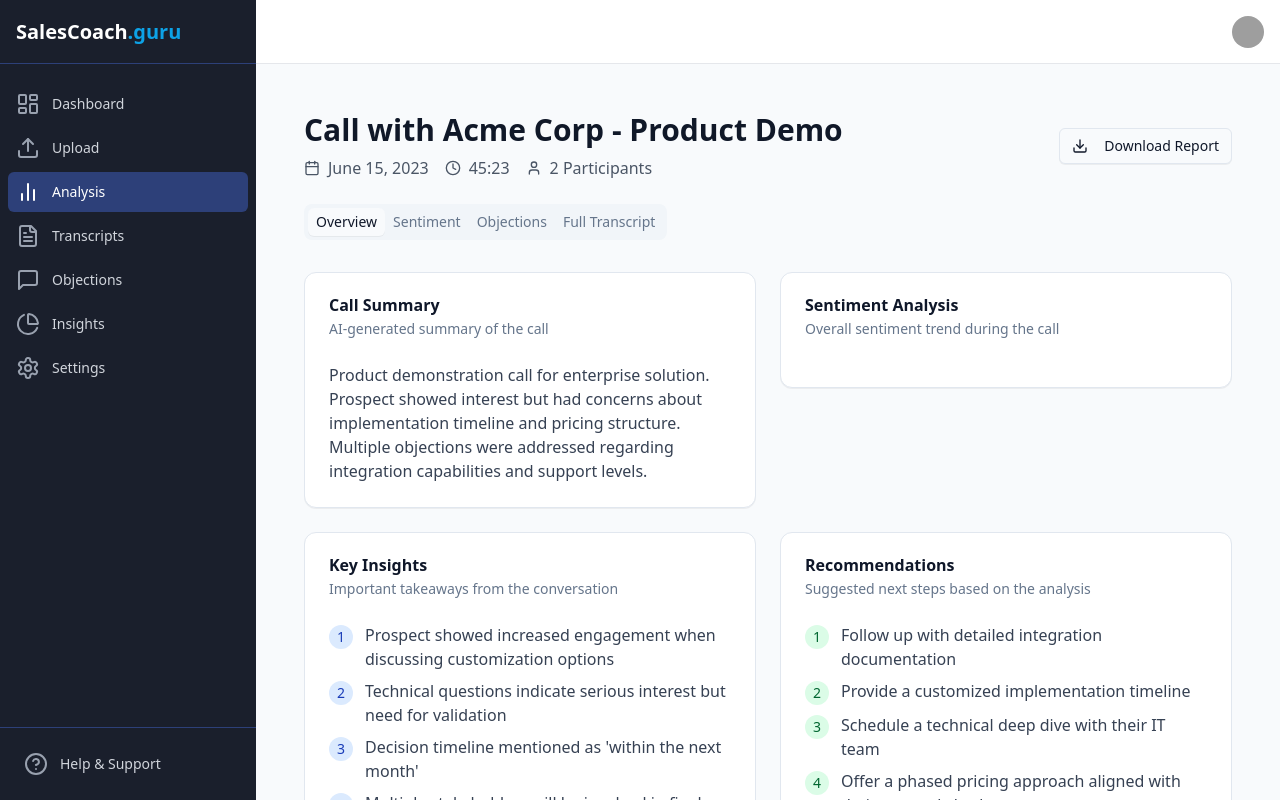
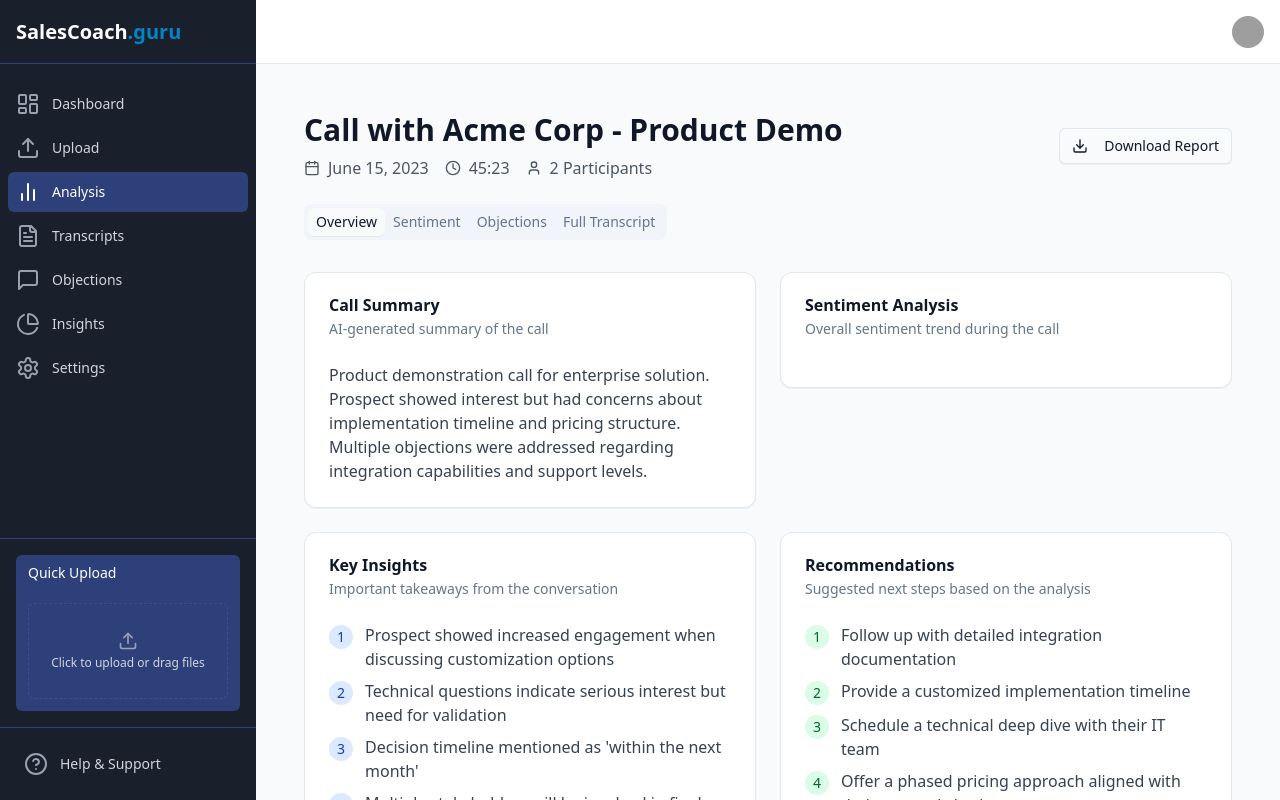
Before and after one commit to satyawaniaman/AI-Transcript-fe, a Next.js app: page /dashboard/analysis in a window 1280 px wide. Shown: the top 800 px of the page. Built offline with nearby package versions, Linux system fonts and the light colour scheme; grey boxes are pictures that could not be loaded.

Commit message:
fix: accent colour

```diff
--- a/components/DashboardLayout.tsx
+++ b/components/DashboardLayout.tsx
@@ -1,9 +1,9 @@
 "use client";
-import React, { useState } from 'react';
-import { Button } from '@/components/ui/button';
-import { usePathname } from 'next/navigation';
-import Link from 'next/link';
-import { Avatar, AvatarFallback, AvatarImage } from '@/components/ui/avatar';
+import React, { useState } from "react";
+import { Button } from "@/components/ui/button";
+import { usePathname } from "next/navigation";
+import Link from "next/link";
+import { Avatar, AvatarFallback, AvatarImage } from "@/components/ui/avatar";
 import {
   DropdownMenu,
   DropdownMenuContent,
@@ -11,7 +11,7 @@ import {
   DropdownMenuLabel,
   DropdownMenuSeparator,
   DropdownMenuTrigger,
-} from '@/components/ui/dropdown-menu';
+} from "@/components/ui/dropdown-menu";
 import {
   BarChart2,
   FileText,
@@ -25,7 +25,7 @@ import {
   Upload,
   User,
   X,
-} from 'lucide-react';
+} from "lucide-react";
 
 interface DashboardLayoutProps {
   children: React.ReactNode;
@@ -33,17 +33,46 @@ interface DashboardLayoutProps {
 
 const DashboardLayout: React.FC<DashboardLayoutProps> = ({ children }) => {
   const [sidebarOpen, setSidebarOpen] = useState(false);
+  const [sidebarFile, setSidebarFile] = useState<File | null>(null);
   const pathname = usePathname();
 
+  const fileInputRef = React.useRef<HTMLInputElement>(null);
+
   const navigation = [
-    { name: 'Dashboard', href: '/dashboard', icon: LayoutDashboard },
-    { name: 'Upload', href: '/dashboard/upload', icon: Upload },
-    { name: 'Analysis', href: '/dashboard/analysis', icon: BarChart2 },
-    { name: 'Transcripts', href: '/dashboard/transcripts', icon: FileText },
-    { name: 'Objections', href: '/dashboard/objections', icon: MessageSquare },
-    { name: 'Insights', href: '/dashboard/insights', icon: PieChart },
-    { name: 'Settings', href: '/dashboard/settings', icon: Settings },
+    { name: "Dashboard", href: "/dashboard", icon: LayoutDashboard },
+    { name: "Upload", href: "/dashboard/upload", icon: Upload },
+    { name: "Analysis", href: "/dashboard/analysis", icon: BarChart2 },
+    { name: "Transcripts", href: "/dashboard/transcripts", icon: FileText },
+    { name: "Objections", href: "/dashboard/objections", icon: MessageSquare },
+    { name: "Insights", href: "/dashboard/insights", icon: PieChart },
+    { name: "Settings", href: "/dashboard/settings", icon: Settings },
   ];
+
+  // Handle file selection
+  const handleSidebarFileChange = (e: React.ChangeEvent<HTMLInputElement>) => {
+    if (e.target.files && e.target.files[0]) {
+      setSidebarFile(e.target.files[0]);
+    }
+  };
+
+  // Handle file upload
+  const handleSidebarFileUpload = () => {
+    if (sidebarFile) {
+      console.log("Uploading file:", sidebarFile);
+      // Add your upload logic here
+      // After successful upload, you might want to clear the state:
+      // setSidebarFile(null);
+    }
+  };
+
+  // Handle file removal
+  const handleRemoveFile = () => {
+    setSidebarFile(null);
+    // Reset the file input value
+    if (fileInputRef.current) {
+      fileInputRef.current.value = "";
+    }
+  };
 
   return (
     <div className="min-h-screen flex">
@@ -53,7 +82,9 @@ const DashboardLayout: React.FC<DashboardLayoutProps> = ({ children }) => {
           {/* Sidebar header */}
           <div className="flex items-center h-16 shrink-0 px-4 border-b border-navy-700">
             <Link href="/" className="flex items-center">
-              <span className="text-xl font-bold text-white">SalesCoach<span className="text-accent">.guru</span></span>
+              <span className="text-xl font-bold text-white">
+                SalesCoach<span className="text-[#0284c7]">.guru</span>
+              </span>
             </Link>
           </div>
 
@@ -70,15 +101,19 @@ const DashboardLayout: React.FC<DashboardLayoutProps> = ({ children }) => {
                       group flex items-center px-2 py-2 text-sm font-medium rounded-md
                       ${
                         isActive
-                          ? 'bg-navy-700 text-white'
-                          : 'text-gray-300 hover:bg-navy-700 hover:text-white'
+                          ? "bg-navy-700 text-white"
+                          : "text-gray-300 hover:bg-navy-700 hover:text-white"
                       }
                     `}
                   >
                     <item.icon
                       className={`
                         mr-3 shrink-0 h-6 w-6
-                        ${isActive ? 'text-white' : 'text-gray-400 group-hover:text-gray-300'}
+                        ${
+                          isActive
+                            ? "text-white"
+                            : "text-gray-400 group-hover:text-gray-300"
+                        }
                       `}
                     />
                     {item.name}
@@ -88,8 +123,65 @@ const DashboardLayout: React.FC<DashboardLayoutProps> = ({ children }) => {
             </nav>
           </div>
 
+          {/* Upload section */}
+          <div className="p-4 mt-auto border-t border-navy-700">
+            <div className="rounded-md overflow-hidden">
+              <div className="px-3 py-2 bg-navy-700 text-white text-sm font-medium">
+                Quick Upload
+              </div>
+              <div className="p-3 bg-navy-700 bg-opacity-50">
+                <label
+                  htmlFor="sidebar-dropzone-file"
+                  className="flex flex-col items-center justify-center w-full h-24 border border-navy-600 border-dashed rounded-md cursor-pointer hover:bg-navy-700 transition-colors duration-200"
+                >
+                  <div className="flex flex-col items-center justify-center p-2">
+                    <Upload className="h-5 w-5 text-gray-400 mb-1" />
+                    <p className="text-xs text-gray-300 text-center">
+                      <span className="font-medium">Click to upload</span> or
+                      drag files
+                    </p>
+                  </div>
+                  <input
+                    id="sidebar-dropzone-file"
+                    type="file"
+                    className="hidden"
+                    onChange={handleSidebarFileChange}
+                    ref={fileInputRef}
+                  />
+                </label>
+
+                {sidebarFile && (
+                  <div className="mt-2">
+                    <div className="text-xs text-gray-300 truncate mb-1 flex justify-between items-center">
+                      <span>{sidebarFile.name}</span>
+                      <button
+                        onClick={handleRemoveFile}
+                        className="text-gray-400 hover:text-white"
+                        title="Remove file"
+                      >
+                        <X className="h-3 w-3" />
+                      </button>
+                    </div>
+                    <div className="flex justify-between items-center">
+                      <div className="text-xs text-gray-400">
+                        {(sidebarFile.size / 1024).toFixed(1)} KB
+                      </div>
+                      <button
+                        onClick={handleSidebarFileUpload}
+                        className="text-xs px-2 py-1 bg-[#0284c7] text-white rounded hover:bg-blue-600 transition-colors"
+                      >
+                        Upload
+                      </button>
+                    </div>
+                  </div>
+                )}
+              </div>
+            </div>
+          </div>
+
           {/* Help section */}
           <div className="p-4 mt-auto border-t border-navy-700">
+            <div className="rounded-md">
               <Link
                 href="/help"
                 className="group flex items-center px-2 py-2 text-sm font-medium rounded-md text-gray-300 hover:bg-navy-700 hover:text-white"
@@ -100,25 +192,30 @@ const DashboardLayout: React.FC<DashboardLayoutProps> = ({ children }) => {
             </div>
           </div>
         </div>
+      </div>
 
       {/* Mobile menu */}
-      <div className={`
+      <div
+        className={`
         md:hidden fixed inset-0 flex z-40 transition-opacity duration-300
-        ${sidebarOpen ? 'opacity-100' : 'opacity-0 pointer-events-none'}
-      `}>
+        ${sidebarOpen ? "opacity-100" : "opacity-0 pointer-events-none"}
+      `}
+      >
         {/* Overlay */}
         <div
           className={`fixed inset-0 bg-navy-900 bg-opacity-75 transition-opacity duration-300
-            ${sidebarOpen ? 'opacity-100' : 'opacity-0'}
+            ${sidebarOpen ? "opacity-100" : "opacity-0"}
           `}
           onClick={() => setSidebarOpen(false)}
         />
 
         {/* Sidebar */}
-        <div className={`
+        <div
+          className={`
           relative flex-1 flex flex-col max-w-xs w-full bg-navy-800 transform transition duration-300 ease-in-out
-          ${sidebarOpen ? 'translate-x-0' : '-translate-x-full'}
-        `}>
+          ${sidebarOpen ? "translate-x-0" : "-translate-x-full"}
+        `}
+        >
           {/* Close button */}
           <div className="absolute top-0 right-0 -mr-12 pt-2">
             <button
@@ -133,7 +230,9 @@ const DashboardLayout: React.FC<DashboardLayoutProps> = ({ children }) => {
           {/* Logo */}
           <div className="flex items-center h-16 shrink-0 px-4 border-b border-navy-700">
             <Link href="/" className="flex items-center">
-              <span className="text-xl font-bold text-white">SalesCoach<span className="text-accent">.guru</span></span>
+              <span className="text-xl font-bold text-white">
+                SalesCoach<span className="text-[#0284c7]">.guru</span>
+              </span>
             </Link>
           </div>
 
@@ -150,8 +249,8 @@ const DashboardLayout: React.FC<DashboardLayoutProps> = ({ children }) => {
                       group flex items-center px-2 py-2 text-sm font-medium rounded-md
                       ${
                         isActive
-                          ? 'bg-navy-700 text-white'
-                          : 'text-gray-300 hover:bg-navy-700 hover:text-white'
+                          ? "bg-navy-700 text-white"
+                          : "text-gray-300 hover:bg-navy-700 hover:text-white"
                       }
                     `}
                     onClick={() => setSidebarOpen(false)}
@@ -159,7 +258,11 @@ const DashboardLayout: React.FC<DashboardLayoutProps> = ({ children }) => {
                     <item.icon
                       className={`
                         mr-3 shrink-0 h-6 w-6
-                        ${isActive ? 'text-white' : 'text-gray-400 group-hover:text-gray-300'}
+                        ${
+                          isActive
+                            ? "text-white"
+                            : "text-gray-400 group-hover:text-gray-300"
+                        }
                       `}
                     />
                     {item.name}
@@ -203,7 +306,9 @@ const DashboardLayout: React.FC<DashboardLayoutProps> = ({ children }) => {
           <div className="flex-1 flex justify-between items-center px-4">
             <div className="flex-1 flex">
               <Link href="/" className="flex items-center">
-                <span className="text-xl font-bold text-navy-800">SalesCoach<span className="text-accent">.guru</span></span>
+                <span className="text-xl font-bold text-navy-800">
+                  SalesCoach<span className="text-[#0284c7]">.guru</span>
+                </span>
               </Link>
             </div>
             <div className="ml-4 flex items-center md:ml-6">
@@ -222,9 +327,7 @@ const DashboardLayout: React.FC<DashboardLayoutProps> = ({ children }) => {
         </div>
 
         {/* Main content */}
-        <main className="flex-1 p-6">
-          {children}
-        </main>
+        <main className="flex-1 p-6">{children}</main>
       </div>
     </div>
   );
```
Lines whose indentation alone changed are shown as unchanged.
